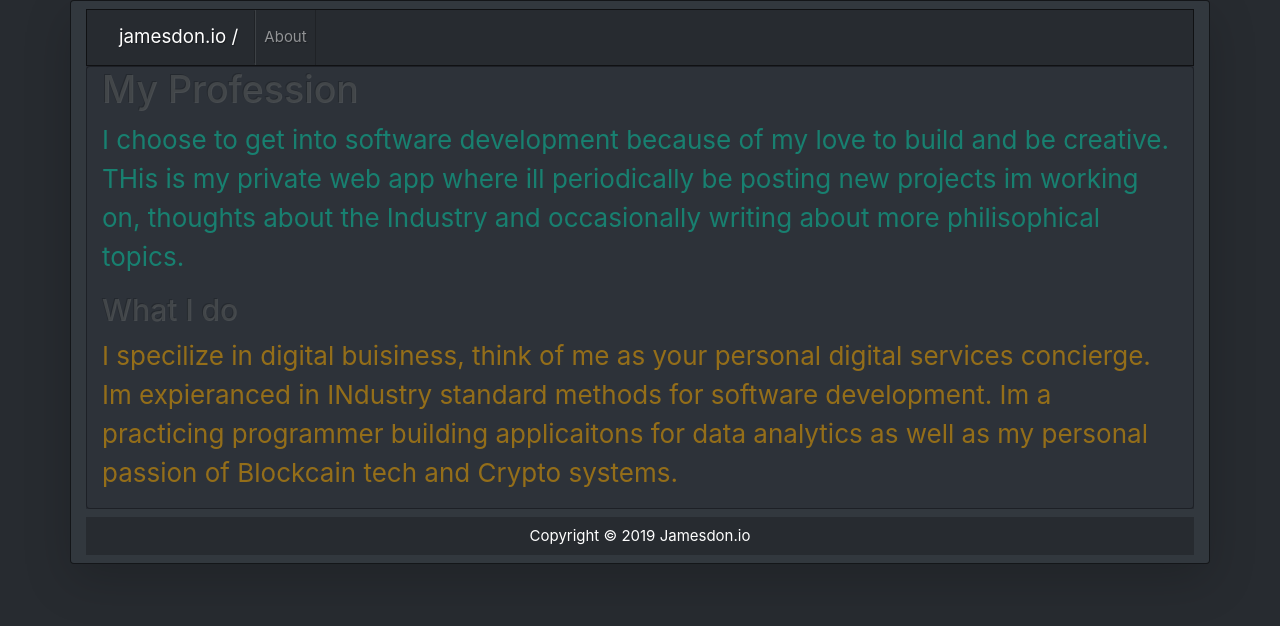
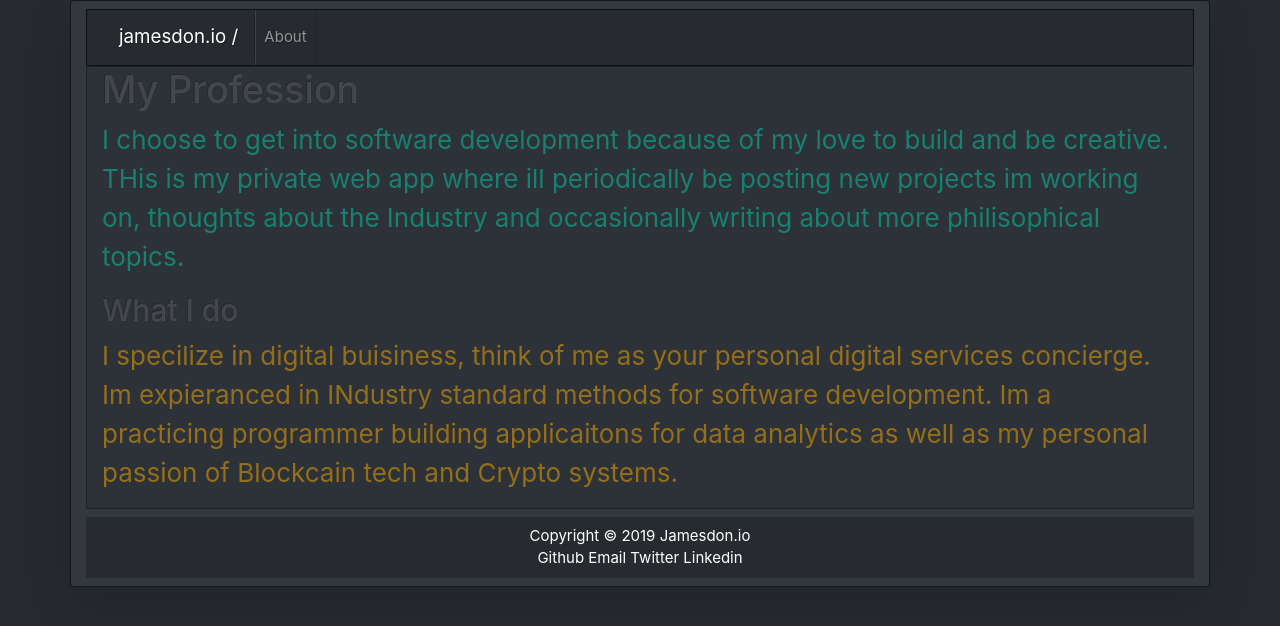
Before and after one commit to JamestheDon/CRA-boilerplate, a React app in the folder client/: page /about in a window 1280 px wide. Shown: the top 626 px of the page. Built offline with nearby package versions, Linux system fonts and the light colour scheme.

Commit message:
added social links & adjusted BS styling

```diff
--- a/client/src/App.module.css
+++ b/client/src/App.module.css
@@ -8,8 +8,8 @@
   /* min-height: 100vh; */
   /* display: flex; */
   /* flex-direction: column; */
-  /* align-items: left; */
-  /* justify-content: left; */
+  /*  align-items: center; */
+  /* justify-content: center; */
   font-size: calc(10px + 2vmin);
   color: white;
 }
--- a/client/src/Components/effects/TypeWriter.js
+++ b/client/src/Components/effects/TypeWriter.js
@@ -27,7 +27,8 @@ function TypeWriter({ messages, heading }) {
     };
     handleType();
     return () => clearTimeout(timer);
-  }, [state.isDeleting]);
+    //For some reason not having "state.typingSpeed" triggred a missing dependency.
+  }, [/*state.isDeleting,*/ state.typingSpeed]);
 
   useEffect(() => {
     if (!state.isDeleting && state.text === state.message) {
--- a/client/src/Components/main/Footer.js
+++ b/client/src/Components/main/Footer.js
@@ -1,10 +1,11 @@
 import React from "react";
-// import Social from "../common/Social";
+import Social from "../secondary/Social";
 
 export default () => {
   return (
     <footer className="bg-dark text-white  mt-2 mb-2 p-2 text-center">
       <span>Copyright &copy; {new Date().getFullYear()} Jamesdon.io</span>
+      <Social />
     </footer>
   );
 };
--- a/client/src/Components/main/Landing.js
+++ b/client/src/Components/main/Landing.js
@@ -7,7 +7,8 @@ import TypeWriter from "../effects/TypeWriter";
 
 function Landing() {
   return (
-    <div className={`row justify-content-sm-left  ${styles.screen}`}>
+    <div className="container">
+      <div className={`row justify-content-left ${styles.screen}`}>
         <div className={`col-sm-4 card shadow-lg ${styles.App}`}>
           <img
             src={james}
@@ -36,6 +37,7 @@ function Landing() {
           />
         </div>
       </div>
+    </div>
   );
 }
 
--- a/client/src/Components/main/Landing.module.css
+++ b/client/src/Components/main/Landing.module.css
@@ -13,6 +13,9 @@
 
   padding: 40px;
   background-image: url(../../img/RGBL21.gif);
+  background-repeat: no-repeat;
+
+  background-size: cover;
 }
 
 .appLogo {
--- /dev/null
+++ b/client/src/Components/secondary/Social.js
@@ -0,0 +1,36 @@
+import React from "react";
+
+export default () => {
+  return (
+    <div className="col">
+      <span className="text-center text-dark">
+        <a
+          href="https://github.com/JamestheDon"
+          target="_blank"
+          rel="noopener noreferrer"
+        >
+          {" "}
+          <i className="fab fa-github " />
+          Github
+        </a>
+        <a
+          href="mailto:jamesdonhawkins@gmail.com"
+          target="_blank"
+          rel="noopener noreferrer"
+        >
+          {" "}
+          <i className="fas fa-envelope-open-text " />
+          Email
+        </a>{" "}
+        <a href="https://twitter.com/donjhawk">
+          <i className="fab fa-twitter " />
+          Twitter
+        </a>{" "}
+        <a href="https://www.linkedin.com/in/james-hawkins-328b8441/">
+          <i className="fab fa-linkedin " />
+          Linkedin
+        </a>
+      </span>
+    </div>
+  );
+};
```
Also changed, not shown: 1 other file (tests, documents, lock files or other folders). Lines whose indentation alone changed are shown as unchanged.
